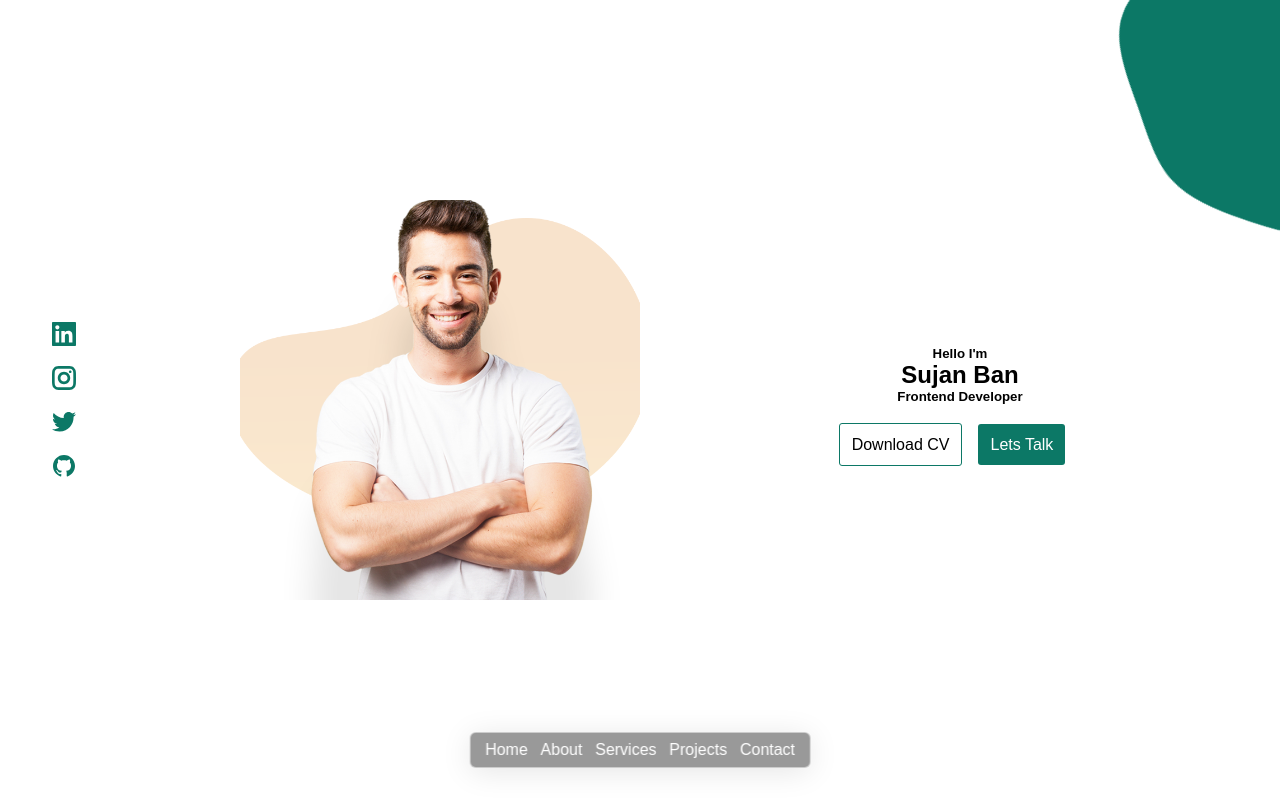
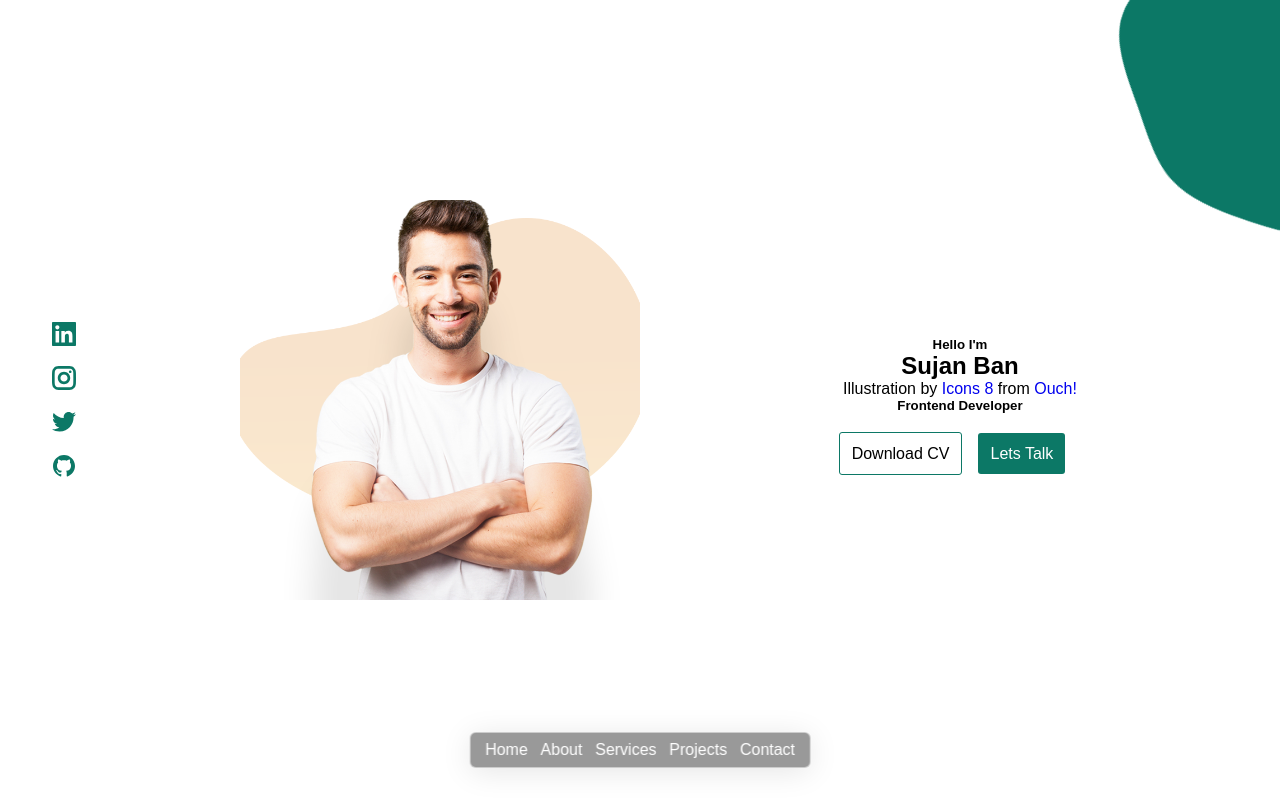
Before and after one commit to Sujanban/personal_portfolio_site, a React (Create React App) app: page / in a window 1280 px wide. Shown: the top 810 px of the page. Built offline with nearby package versions, Linux system fonts and the light colour scheme.

Commit message:
backup 08

```diff
--- a/src/Components/Hero.js
+++ b/src/Components/Hero.js
@@ -34,6 +34,7 @@ export default function Hero() {
       <div className='hero_info' data-aos="fade-left">
         <h5>Hello I'm</h5>
         <h1>Sujan Ban</h1>
+        Illustration by <a href="https://icons8.com/illustrations/author/zD2oqC8lLBBA">Icons 8</a> from <a href="https://icons8.com/illustrations">Ouch!</a>
         <h5>Frontend Developer</h5>
         <div className='cta'>
           <a href={cv} download className='btn-outline'>Download CV</a>
```
